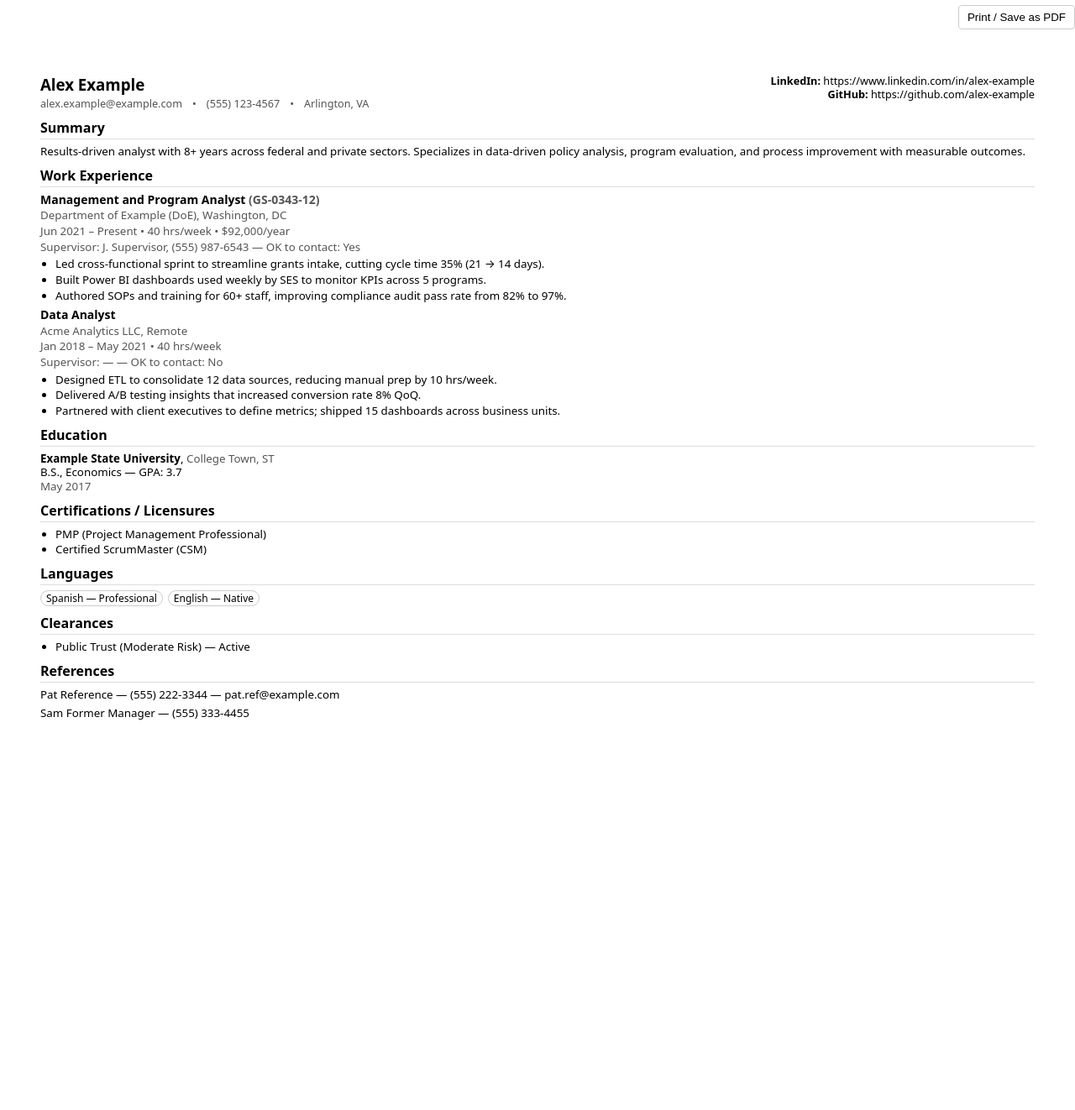
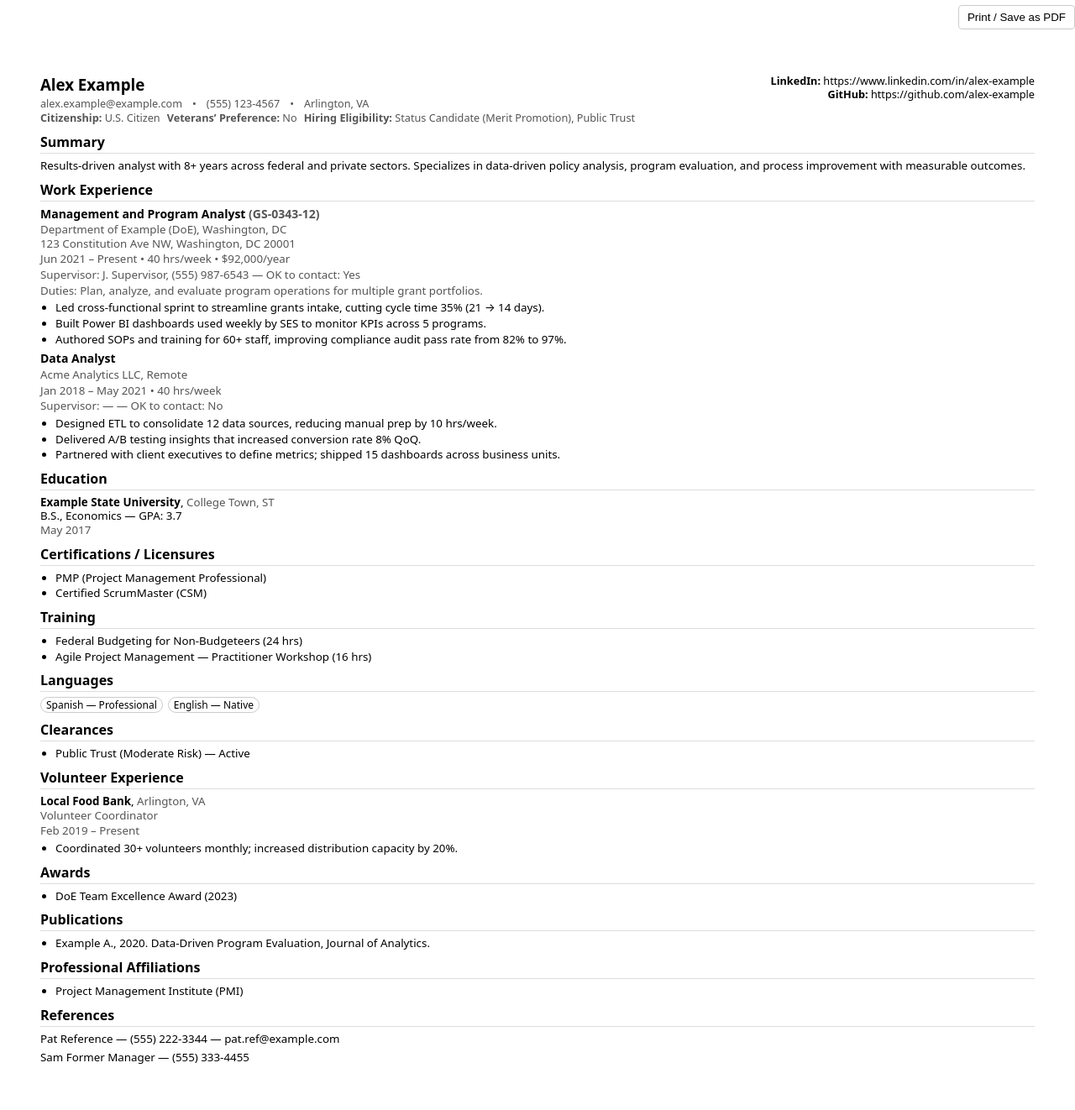
Before and after one commit to corn8200/Fed_Resume, a Flask app: page /render in a window 1280 px wide. Shown: the whole page at 84% size. Before the commit the page ends 857 px from the top, so only its background shows below. Run offline with Flask 3, Linux system fonts and the light colour scheme.

Commit message:
feat(resume): enhance federal compliance
- Enforce numeric hours_per_week and boolean present
- Add optional fields: citizenship, veterans_preference, eligibilities
- Support employer address, duties in work entries
- Add sections: Training, Volunteer Experience, Awards, Publications, Affiliations
- Update sample resume.json accordingly

```diff
--- a/app.py
+++ b/app.py
@@ -59,13 +59,23 @@ def validate_resume(r: Dict[str, Any]) -> List[str]:
                 errors.append(f"{ctx}.title is required")
             if w.get("hours_per_week") in (None, ""):
                 errors.append(f"{ctx}.hours_per_week is required")
+            else:
+                hpw = w.get("hours_per_week")
+                if not isinstance(hpw, (int, float)):
+                    errors.append(f"{ctx}.hours_per_week must be a number")
+                else:
+                    if hpw <= 0:
+                        errors.append(f"{ctx}.hours_per_week must be > 0")
             start = w.get("start")
             if not start:
                 errors.append(f"{ctx}.start is required")
             else:
                 if not isinstance(start, str) or not YYYY_MM_RE.match(start):
                     errors.append(f"{ctx}.start must be YYYY-MM")
-            present = bool(w.get("present", False))
+            present_raw = w.get("present", False)
+            present = bool(present_raw)
+            if present_raw not in (True, False) and present_raw is not None:
+                errors.append(f"{ctx}.present must be a boolean if provided")
             end = w.get("end")
             if not present:
                 if not end:
--- a/resume.json
+++ b/resume.json
@@ -10,10 +10,14 @@
     }
   },
   "summary": "Results-driven analyst with 8+ years across federal and private sectors. Specializes in data-driven policy analysis, program evaluation, and process improvement with measurable outcomes.",
+  "citizenship": "U.S. Citizen",
+  "veterans_preference": "No",
+  "eligibilities": ["Status Candidate (Merit Promotion)", "Public Trust"],
   "work": [
     {
       "employer": "Department of Example (DoE)",
       "location": "Washington, DC",
+      "address": "123 Constitution Ave NW, Washington, DC 20001",
       "title": "Management and Program Analyst",
       "series_grade": "GS-0343-12",
       "start": "2021-06",
@@ -22,6 +26,7 @@
       "salary": "$92,000/year",
       "supervisor": "J. Supervisor, (555) 987-6543",
       "can_contact_supervisor": true,
+      "duties": "Plan, analyze, and evaluate program operations for multiple grant portfolios.",
       "highlights": [
         "Led cross-functional sprint to streamline grants intake, cutting cycle time 35% (21 → 14 days).",
         "Built Power BI dashboards used weekly by SES to monitor KPIs across 5 programs.",
@@ -52,6 +57,10 @@
       "completion_date": "May 2017"
     }
   ],
+  "training": [
+    "Federal Budgeting for Non-Budgeteers (24 hrs)",
+    "Agile Project Management — Practitioner Workshop (16 hrs)"
+  ],
   "certifications": [
     "PMP (Project Management Professional)",
     "Certified ScrumMaster (CSM)"
@@ -63,6 +72,27 @@
   "clearances": [
     "Public Trust (Moderate Risk) — Active"
   ],
+  "awards": [
+    "DoE Team Excellence Award (2023)"
+  ],
+  "publications": [
+    "Example A., 2020. Data-Driven Program Evaluation, Journal of Analytics."
+  ],
+  "affiliations": [
+    "Project Management Institute (PMI)"
+  ],
+  "volunteer": [
+    {
+      "organization": "Local Food Bank",
+      "location": "Arlington, VA",
+      "role": "Volunteer Coordinator",
+      "start": "2019-02",
+      "present": true,
+      "highlights": [
+        "Coordinated 30+ volunteers monthly; increased distribution capacity by 20%."
+      ]
+    }
+  ],
   "references": [
     { "name": "Pat Reference", "phone": "(555) 222-3344", "email": "pat.ref@example.com" },
     { "name": "Sam Former Manager", "phone": "(555) 333-4455" }
--- a/templates/resume.html
+++ b/templates/resume.html
@@ -33,6 +33,8 @@
       .chip { border: 1px solid #ccc; padding: 1px 6px; border-radius: 10px; font-size: 9pt; }
       .print-btn { position: sticky; top: 0; background: #fff; border: 1px solid #ccc; padding: 6px 10px; border-radius: 4px; cursor: pointer; }
       .topbar { position: sticky; top: 0; display: flex; justify-content: end; padding: 6px 0; background: rgba(255,255,255,0.9); }
+      .kv { display: inline-flex; gap: 8px; flex-wrap: wrap; font-size: 9.5pt; }
+      .kv b { font-weight: 600; }
       @media print {
         .no-print { display: none !important; }
         .topbar { display: none !important; }
@@ -57,6 +59,13 @@
               <div>{{ r.contact.location }}</div>
             {% endif %}
           </div>
+          {% if r.citizenship or r.veterans_preference or r.eligibilities %}
+          <div class="kv muted">
+            {% if r.citizenship %}<div><b>Citizenship:</b> {{ r.citizenship }}</div>{% endif %}
+            {% if r.veterans_preference %}<div><b>Veterans’ Preference:</b> {{ r.veterans_preference }}</div>{% endif %}
+            {% if r.eligibilities %}<div><b>Hiring Eligibility:</b> {{ r.eligibilities | join(', ') }}</div>{% endif %}
+          </div>
+          {% endif %}
         </div>
         {% if r.contact.links %}
         <div class="header-right links" style="font-size: 9.5pt;">
@@ -86,6 +95,9 @@
             {% endif %}
           </h3>
           <div class="muted">{{ w.employer }}{% if w.location %}, {{ w.location }}{% endif %}</div>
+          {% if w.address %}
+            <div class="muted">{{ w.address }}</div>
+          {% endif %}
           <div class="meta muted">
             {{ w.start|fmtdate }} – {{ 'Present' if w.present else (w.end|fmtdate) }}
             • {{ w.hours_per_week }} hrs/week
@@ -98,6 +110,9 @@
               — OK to contact: {{ 'Yes' if w.can_contact_supervisor else 'No' }}
             {% endif %}
           </div>
+          {% endif %}
+          {% if w.duties %}
+          <div class="muted" style="margin-top: 2px;">Duties: {{ w.duties }}</div>
           {% endif %}
           {% if w.highlights %}
           <ul>
@@ -140,6 +155,17 @@
       </section>
       {% endif %}
 
+      {% if r.training %}
+      <section class="section">
+        <h2>Training</h2>
+        <ul>
+          {% for t in r.training %}
+            <li>{{ t }}</li>
+          {% endfor %}
+        </ul>
+      </section>
+      {% endif %}
+
       {% if r.languages %}
       <section class="section">
         <h2>Languages</h2>
@@ -162,6 +188,51 @@
       </section>
       {% endif %}
 
+      {% if r.volunteer %}
+      <section class="section">
+        <h2>Volunteer Experience</h2>
+        {% for v in r.volunteer %}
+        <div class="entry avoid-break">
+          <div><strong>{{ v.organization }}</strong>{% if v.location %}, <span class="muted">{{ v.location }}</span>{% endif %}</div>
+          <div class="muted">{{ v.role }}</div>
+          <div class="meta muted">{{ v.start|fmtdate }} – {{ 'Present' if v.present else (v.end|fmtdate) }}</div>
+          {% if v.highlights %}
+          <ul>
+            {% for h in v.highlights %}<li>{{ h }}</li>{% endfor %}
+          </ul>
+          {% endif %}
+        </div>
+        {% endfor %}
+      </section>
+      {% endif %}
+
+      {% if r.awards %}
+      <section class="section">
+        <h2>Awards</h2>
+        <ul>
+          {% for a in r.awards %}<li>{{ a }}</li>{% endfor %}
+        </ul>
+      </section>
+      {% endif %}
+
+      {% if r.publications %}
+      <section class="section">
+        <h2>Publications</h2>
+        <ul>
+          {% for p in r.publications %}<li>{{ p }}</li>{% endfor %}
+        </ul>
+      </section>
+      {% endif %}
+
+      {% if r.affiliations %}
+      <section class="section">
+        <h2>Professional Affiliations</h2>
+        <ul>
+          {% for af in r.affiliations %}<li>{{ af }}</li>{% endfor %}
+        </ul>
+      </section>
+      {% endif %}
+
       {% if r.references %}
       <section class="section">
         <h2>References</h2>
```
